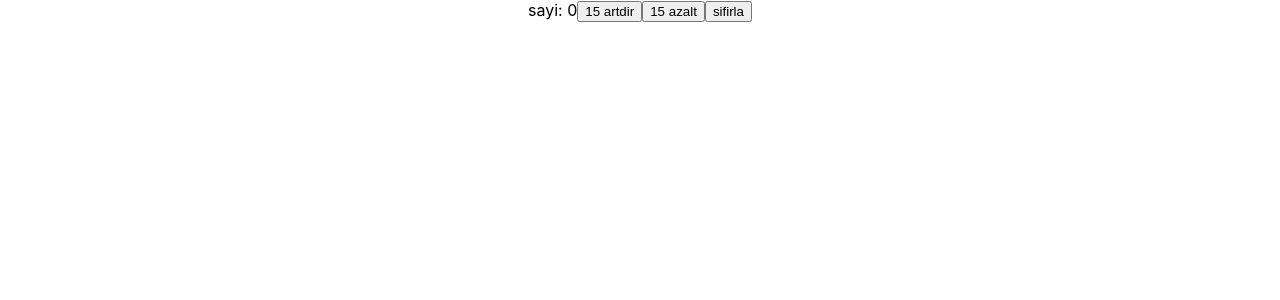
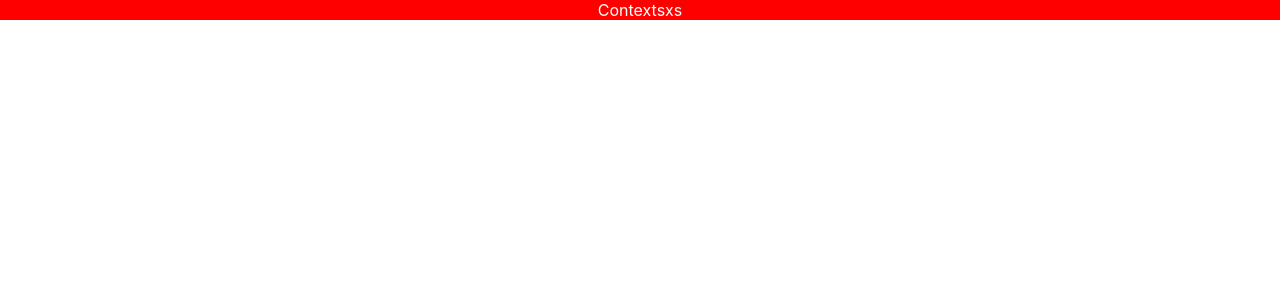
Before and after one commit to MinayeAliyeva/React-Typescript, a React (Create React App) app in the folder reaacttype/: page / in a window 1280 px wide. Shown: the top 300 px of the page. Built offline with nearby package versions, Linux system fonts and the light colour scheme.

Commit message:
added useContext type

```diff
--- a/reaacttype/src/App.tsx
+++ b/reaacttype/src/App.tsx
@@ -1,11 +1,13 @@
 
 import "./App.css";
+import ContextExample from "./components/ContextExample";
 import EventActions from "./components/EventActions";
 import Home from "./components/Home";
 import Instructor from "./components/Instructor";
 import InstructorList from "./components/InstructorList";
 import LoginCheck from "./components/LoginCheck";
 import Request from "./components/Request";
+import { ThemeContextProvider } from "./components/ThemeContext";
 import UseReducer from "./components/UseReducer";
 
 function App() {
@@ -38,7 +40,12 @@ function App() {
       <hr />
       <EventActions/> */}
       {/* <LoginCheck/> */}
-      <UseReducer/>
+      {/* <UseReducer/>
+       */}
+       <ThemeContextProvider>
+       <ContextExample/>
+       </ThemeContextProvider>
+
     </div>
   );
 }
--- /dev/null
+++ b/reaacttype/src/components/ContextExample.tsx
@@ -0,0 +1,18 @@
+
+import { useContext } from "react";
+import { ThemeContext } from "./ThemeContext";
+const ContextExample = () => {
+  const theme = useContext(ThemeContext);
+  return (
+    <div
+      style={{
+        backgroundColor: theme.primary.main,
+        color: theme.secondary.text,
+      }}
+    >
+      Contextsxs
+    </div>
+  );
+};
+
+export default ContextExample;
--- /dev/null
+++ b/reaacttype/src/components/ThemeContext.tsx
@@ -0,0 +1,15 @@
+import { createContext } from "react";
+import React from "react";
+import { theme } from "./theme";
+type ThemeContextProviderProps = {
+  children: React.ReactNode;
+};
+export const ThemeContext = createContext(theme);
+
+export const ThemeContextProvider = ({
+  children,
+}: ThemeContextProviderProps) => {
+  return (
+    <ThemeContext.Provider value={theme}>{children}</ThemeContext.Provider>
+  );
+};
--- /dev/null
+++ b/reaacttype/src/components/theme.ts
@@ -0,0 +1,10 @@
+export const theme={
+    primary:{
+        main:'red',
+        text:'#fff'
+    },
+    secondary:{
+        main:'#ddddd',
+        text:'#fff'
+    }
+}
```
